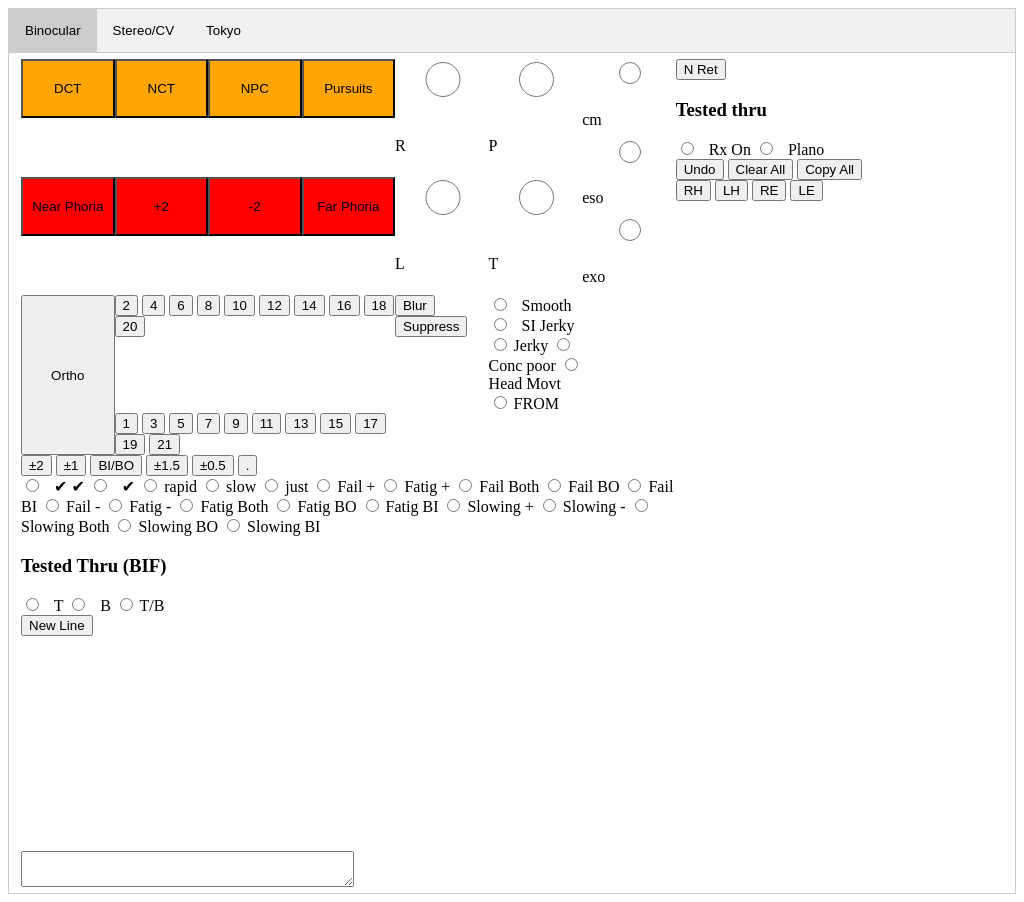
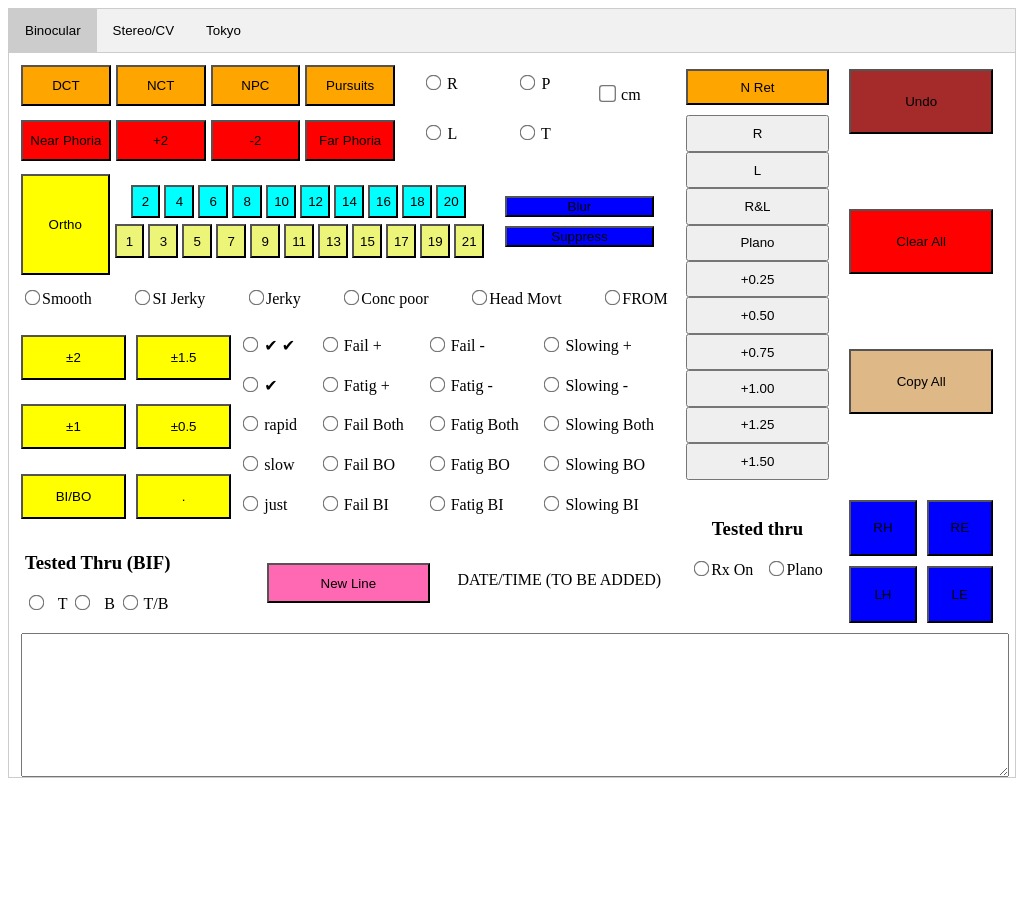
Before and after one commit to viclok/optom-app, an Electron app: page index.html in a window 1024 px wide. After the commit the page ends 800 px from the top, so only its background shows below. Drawn offline with Linux system fonts and the light colour scheme.

Commit message:
css for first page

```diff
--- a/controls.js
+++ b/controls.js
@@ -4,7 +4,7 @@ const buttonDict = new Map([
     ["Far Phoria", "Phoria @ 3m"],
     ["+2", "Under +2:"],
     ["-2", "Under -2:"],
-    ["BI/BO", ".8BI/12BO facility"]
+    ["BI/BO", "8BI/12BO facility"]
 ])
 var copyState = []
 var backup = []
@@ -96,9 +96,6 @@ document.querySelector(".nRetButton").addEventListener("click", () => {
     document.querySelector(".nretOptions").style.display = "block"
 })
 
-document.querySelector(".closeButton").addEventListener("click", () => {
-    document.querySelector(".nretOptions").style.display = "none"
-})
 // Other
 document.getElementById("defaultTab").click()
 console.log("h")
--- a/index.html
+++ b/index.html
@@ -27,24 +27,15 @@
           <button class="optomNoteButton">Far Phoria</button>
         </div>
         <div class="lr-radio mod-1-3">
-          <input type="radio" id="r-radio" name="lr-radio" value="R" class="optomNoteButton radioButton">
-          <label for="r-radio">R</label>
-          <input type="radio" id="l-radio" name="lr-radio" value="L" class="optomNoteButton radioButton">
-          <label for="l-radio">L</label>
+          <label for="r-radio"><input type="radio" id="r-radio" name="lr-radio" value="R" class="optomNoteButton radioButton">R</label>
+          <label for="l-radio"><input type="radio" id="l-radio" name="lr-radio" value="L" class="optomNoteButton radioButton">L</label>
         </div>
         <div class="pt-radio mod-1-4">
-          <input type="radio" id="p-radio" name="pt-radio" value="P" class="optomNoteButton radioButton">
-          <label for="p-radio">P</label>
-          <input type="radio" id="t-radio" name="pt-radio" value="T" class="optomNoteButton radioButton">
-          <label for="t-radio">T</label>
+          <label for="p-radio"><input type="radio" id="p-radio" name="pt-radio" value="P" class="optomNoteButton radioButton">P</label>
+          <label for="t-radio"><input type="radio" id="t-radio" name="pt-radio" value="T" class="optomNoteButton radioButton">T</label>
         </div>
         <div class="units-radio mod-1-5">
-          <input type="radio" id="cm-radio" name="units-radio" value="cm" class="optomNoteButton radioButton">
-          <label for="cm-radio">cm</label>
-          <input type="radio" id="eso-radio" name="units-radio" value="eso" class="optomNoteButton radioButton">
-          <label for="eso-radio">eso</label>
-          <input type="radio" id="exo-radio" name="units-radio" value="exo" class="optomNoteButton radioButton">
-          <label for="exo-radio">exo</label>
+          <label for="cm-checkbox"><input type="checkbox" id="cm-checkbox" name="cm-checkbox" value="cm" class="optomNoteButton checkboxButton">cm</label>
         </div>
         <div class="ortho-button mod-1-6">
           <button class="optomNoteButton">Ortho</button>
@@ -79,18 +70,24 @@
           <button class="optomNoteButton">Suppress</button>
         </div>
         <div class="movement-radio mod-1-10">
-          <input type="radio" id="smooth-radio" name="movement-radio" value="smooth" class="optomNoteButton radioButton">
-          <label for="smooth-radio">Smooth</label>
-          <input type="radio" id="si-jerky-radio" name="movement-radio" value="SI jerky" class="optomNoteButton radioButton">
-          <label for="si-jerky-radio">SI Jerky</label>
-          <input type="radio" id="jerky-radio" name="movement-radio" value="jerky" class="optomNoteButton radioButton">
-          <label for="jerky-radio">Jerky</label>
-          <input type="radio" id="conc-poor-radio" name="movement-radio" value="conc poor" class="optomNoteButton radioButton">
-          <label for="conc-poor-radio">Conc poor</label>
-          <input type="radio" id="head-movt-radio" name="movement-radio" value="head movt" class="optomNoteButton radioButton">
-          <label for="head-movt-radio">Head Movt</label>
-          <input type="radio" id="from-radio" name="movement-radio" value="from" class="optomNoteButton radioButton">
-          <label for="from-radio">FROM</label>
+          <label for="smooth-radio">
+            <input type="radio" id="smooth-radio" name="movement-radio" value="smooth" class="optomNoteButton radioButton">Smooth
+          </label>
+          <label for="si-jerky-radio">
+            <input type="radio" id="si-jerky-radio" name="movement-radio" value="SI jerky" class="optomNoteButton radioButton">SI Jerky
+          </label>
+          <label for="jerky-radio">
+            <input type="radio" id="jerky-radio" name="movement-radio" value="jerky" class="optomNoteButton radioButton">Jerky
+          </label>
+          <label for="conc-poor-radio">
+            <input type="radio" id="conc-poor-radio" name="movement-radio" value="conc poor" class="optomNoteButton radioButton">Conc poor
+          </label>
+          <label for="head-movt-radio">
+            <input type="radio" id="head-movt-radio" name="movement-radio" value="head movt" class="optomNoteButton radioButton">Head Movt
+          </label>
+          <label for="from-radio">
+            <input type="radio" id="from-radio" name="movement-radio" value="from" class="optomNoteButton radioButton">FROM
+          </label>
         </div>
       </div>
 
@@ -105,49 +102,90 @@
           <button class="optomNoteButton">.</button>
         </div>
         <div class="speed-fatigue-radio mod-1-12">
+          <label for="double-tick-radio">
               <input type="radio" id="double-tick-radio" name="speed-fatigue-radio" value="&#10004; &#10004;" class="optomNoteButton radioButton">
-          <label for="double-tick-radio">&#10004; &#10004;</label>
+              &#10004; &#10004;
+          </label>
+          <label for="tick-radio">
               <input type="radio" id="tick-radio" name="speed-fatigue-radio" value="&#10004;" class="optomNoteButton radioButton">
-          <label for="tick-radio">&#10004;</label>
+              &#10004;
+          </label>
+          <label for="rapid-radio">
               <input type="radio" id="rapid-radio" name="speed-fatigue-radio" value="rapid" class="optomNoteButton radioButton">
-          <label for="rapid-radio">rapid</label>
+              rapid
+          </label>
+          <label for="slow-radio">
               <input type="radio" id="slow-radio" name="speed-fatigue-radio" value="slow" class="optomNoteButton radioButton">
-          <label for="slow-radio">slow</label>
+              slow
+          </label>
+          <label for="just-radio">
               <input type="radio" id="just-radio" name="speed-fatigue-radio" value="just" class="optomNoteButton radioButton">
-          <label for="just-radio">just</label>
+              just
+          </label>
 
+          <label for="fail-plus-radio">
               <input type="radio" id="fail-plus-radio" name="speed-fatigue-radio" value="Fail +" class="optomNoteButton radioButton">
-          <label for="fail-plus-radio">Fail +</label>
+              Fail +
+          </label>
+          <label for="fatig-plus-radio">
               <input type="radio" id="fatig-plus-radio" name="speed-fatigue-radio" value="Fatig +" class="optomNoteButton radioButton">
-          <label for="fatig-plus-radio">Fatig +</label>
+              Fatig +
+          </label>
+          <label for="fail-both-radio">
               <input type="radio" id="fail-both-radio" name="speed-fatigue-radio" value="Fail Both" class="optomNoteButton radioButton">
-          <label for="fail-both-radio">Fail Both</label>
+              Fail Both
+          </label>
+          <label for="fail-bo-radio">
               <input type="radio" id="fail-bo-radio" name="speed-fatigue-radio" value="Fail BO" class="optomNoteButton radioButton">
-          <label for="fail-bo-radio">Fail BO</label>
+              Fail BO
+          </label>
+          <label for="fail-bi-radio">
               <input type="radio" id="fail-bi-radio" name="speed-fatigue-radio" value="Fail BI" class="optomNoteButton radioButton">
-          <label for="fail-bi-radio">Fail BI</label>
+              Fail BI
+          </label>
 
+          <label for="fail-minus-radio">
               <input type="radio" id="fail-minus-radio" name="speed-fatigue-radio" value="Fail -" class="optomNoteButton radioButton">
-          <label for="fail-minus-radio">Fail -</label>
+              Fail -
+          </label>
+          <label for="fatig-minus-radio">
               <input type="radio" id="fatig-minus-radio" name="speed-fatigue-radio" value="Fatig -" class="optomNoteButton radioButton">
-          <label for="fatig-minus-radio">Fatig -</label>
+              Fatig -
+          </label>
+          <label for="fatig-both-radio">
               <input type="radio" id="fatig-both-radio" name="speed-fatigue-radio" value="Fatig Both" class="optomNoteButton radioButton">
-          <label for="fatig-both-radio">Fatig Both</label>
+              Fatig Both
+          </label>
+          <label for="fatig-bo-radio">
               <input type="radio" id="fatig-bo-radio" name="speed-fatigue-radio" value="Fatig BO" class="optomNoteButton radioButton">
-          <label for="fatig-bo-radio">Fatig BO</label>
+              Fatig BO
+          </label>
+          <label for="fatig-bi-radio">
               <input type="radio" id="fatig-bi-radio" name="speed-fatigue-radio" value="Fatig BI" class="optomNoteButton radioButton">
-          <label for="fatig-bi-radio">Fatig BI</label>
+              Fatig BI
+          </label>
 
+          <label for="slowing-plus-radio">
               <input type="radio" id="slowing-plus-radio" name="speed-fatigue-radio" value="Slowing +" class="optomNoteButton radioButton">
-          <label for="slowing-plus-radio">Slowing +</label>
+              Slowing +
+          </label>
+          <label for="slowing-minus-radio">
               <input type="radio" id="slowing-minus-radio" name="speed-fatigue-radio" value="Slowing -" class="optomNoteButton radioButton">
-          <label for="slowing-minus-radio">Slowing -</label>
+              Slowing -
+          </label>
+          <label for="slowing-both-radio">
               <input type="radio" id="slowing-both-radio" name="speed-fatigue-radio" value="Slowing Both" class="optomNoteButton radioButton">
-          <label for="slowing-both-radio">Slowing Both</label>
+              Slowing Both
+          </label>
+          <label for="slowing-bo-radio">
               <input type="radio" id="slowing-bo-radio" name="speed-fatigue-radio" value="Slowing BO" class="optomNoteButton radioButton">
-          <label for="slowing-bo-radio">Slowing BO</label>
+              Slowing BO
+          </label>
+          <label for="slowing-bi-radio">
               <input type="radio" id="slowing-bi-radio" name="speed-fatigue-radio" value="Slowing BI" class="optomNoteButton radioButton">
-          <label for="slowing-bi-radio">Slowing BI</label>
+              Slowing BI
+          </label>
+
         </div>
         <div class="tested-thru-bif mod-1-13">
           <h3>Tested Thru (BIF)</h3>
@@ -162,6 +200,9 @@
         </div>
         <div class="new-line mod-1-14">
           <button class="optomNoteButton newlineButton">New Line</button>
+        </div>
+        <div class="mod-1-19">
+          <p>DATE/TIME (TO BE ADDED)</p>
         </div>
       </div>
 
@@ -180,16 +221,13 @@
             <button class="optomNoteButton">+1.00</button>
             <button class="optomNoteButton">+1.25</button>
             <button class="optomNoteButton">+1.50</button>
-            <button class="closeButton">Close</button>
           </div>
         </div>
         <div class="tested-thru mod-1-16">
           <h3>Tested thru</h3>
           <div class="tested-thru-radio">
-            <input type="radio" id="rx-radio" name="tested-thru-radio" value="Rx On" class="optomNoteButton radioButton">
-            <label for="rx-radio">Rx On</label>
-            <input type="radio" id="plano-radio" name="tested-thru-radio" value="Plano" class="optomNoteButton radioButton">
-            <label for="plano-radio">Plano</label>
+            <label for="rx-radio"><input type="radio" id="rx-radio" name="tested-thru-radio" value="Rx On" class="optomNoteButton radioButton">Rx On</label>
+            <label for="plano-radio"><input type="radio" id="plano-radio" name="tested-thru-radio" value="Plano" class="optomNoteButton radioButton">Plano</label>
           </div>
         </div>
         <div class="options-module mod-1-17">
@@ -314,6 +352,9 @@
     <div id="TODO" class="tabcontent">
     </div>
 
+
+
+
     <script src="./controls.js"></script>
   </body>
 </html>
--- a/main.js
+++ b/main.js
@@ -2,8 +2,8 @@ const { app, BrowserWindow } = require('electron')
 
 const createWindow = () => {
     const win = new BrowserWindow({
-      width: 800,
-      height: 600
+      width: 1024,
+      height: 768
     })
 
     win.loadFile('index.html')
--- a/styles.css
+++ b/styles.css
@@ -5,6 +5,13 @@
     background-color: #f1f1f1;
   }
 
+  input[type="radio"] {
+    transform: scale(1.2);  /* Scales up the radio button by 1.5 times */
+  }
+
+  input[type="checkbox"] {
+    transform: scale(1.3);  /* Scales up the radio button by 1.5 times */
+  }
   /* Style the buttons that are used to open the tab content */
   .tab button {
     background-color: inherit;
@@ -29,103 +36,354 @@
   /* Style the tab content */
   .tabcontent {
     display: none;
-    grid-template-rows: repeat(2, 1fr);
-    grid-template-columns: repeat(3, 1fr);
+    /* grid-template-rows: repeat(2, 1fr);
+    grid-template-columns: repeat(3, 1fr); */
     padding: 6px 12px;
     border: 1px solid #ccc;
     border-top: none;
   }
 
+  .binocular-tab {
+    height: 89vh;
+    display: grid;
+    grid-template-rows: 2fr 2fr 1fr;
+    grid-template-columns: 2fr 1fr;
+  }
+
   .binocular-section-1 {
-    grid-column: 1 / 3 ;
+    grid-row: 1/2;
+    grid-column: 1/2;
     display: grid;
-    grid-template-rows: repeat(3, 1fr);
+    grid-template-rows: repeat(5, minmax(0, 1fr));
     grid-template-columns: repeat(7, 1fr);
   }
 
   .mod-1-1 {
-    grid-column: 1 / 5 ;
-    display: grid;
-    grid-template-columns: repeat(4, 1fr);
+    grid-row: 1;
+    grid-column: 1 / 5;
+    display: flex;
+    justify-content: space-between;
+    column-gap: 5px;
   }
 
-  .mod-1-1 > .optomNoteButton {
+  .mod-1-1 > button {
+    position: relative;
+    background-color: orange;
+    height: 75%;
     width: 100%;
+    top: 10%;
+  }
+
+  .mod-1-2 {
+    grid-row: 2;
+    grid-column: 1 / 5;
+    display: flex;
+    justify-content: space-between;
+    column-gap: 5px;
+  }
+
+  .mod-1-2 > button {
+    position: relative;
+    background-color: red;
+    height: 75%;
+    width: 100%;
+    top: 10%;
+  }
+
+  .mod-1-3 {
+    grid-row: 1 / 3;
+    grid-column: 5 / 6;
+    display: flex;
+    flex-direction: column;
+    align-items: center;
+  }
+
+  .mod-1-3 > :nth-child(1) {
+    position: relative;
+    bottom: 4px;
+  }
+
+  .mod-1-3 > :nth-child(2) {
+    position: relative;
+    top: 8px;
+  }
+
+  .mod-1-4 {
+    grid-row: 1 / 3;
+    grid-column: 6 / 7;
+    display: flex;
+    flex-direction: column;
+    align-items: center;
+  }
+
+  .mod-1-4 > :nth-child(1) {
+    position: relative;
+    bottom: 4px;
+  }
+
+  .mod-1-4 > :nth-child(2) {
+    position: relative;
+    top: 8px;
+  }
+
+
+  .mod-1-5 {
+    grid-row: 1 / 3;
+    grid-column: 7 / 8;
+    display: flex;
+    justify-content: center;
+    align-items: center;
+  }
+
+  .mod-1-5 > label {
+    position: relative;
+    right: 8px;
+    bottom: 20px;
+  }
+
+  .mod-1-5 > label > input {
+    position: relative;
+    right: 4px;
+  }
+
+  .mod-1-3 > label > input {
+    position: relative;
+    right: 4px;
+
+  }
+
+  .mod-1-4 > label > input {
+    position: relative;
+    right: 4px;
+  }
+
+  .mod-1-6 {
+    grid-row: 3 / 5;
+    grid-column: 1;
+    display: flex;
+    justify-content: center;
+    align-items: center;
+    padding: 5px;
+    padding-left: 0px;
+  }
+
+  .mod-1-6 > button {
+    height: 100%;
+    width: 100%;
+    background-color: yellow;
+  }
+
+  .mod-1-7 {
+    grid-row: 3 / 4;
+    grid-column: 2 / 6;
+    position: relative;
+    top: 16px;
+    left: 16px;
+  }
+
+  .mod-1-7 > button {
+    width: 8%;
+    height: 60%;
+    background-color: aqua;
+  }
+
+  .mod-1-8 {
+    grid-row: 4 / 5;
+    grid-column: 2 / 6;
+  }
+
+  .mod-1-8 > button {
+    width: 8%;
+    height: 60%;
+    background-color: rgb(237, 245, 121);
+  }
+
+  .mod-1-9 {
+    grid-row: 3 / 5;
+    grid-column: 6 / 8;
+    display: flex;
+    flex-direction: column;
+    justify-content: space-evenly;
+  }
+
+  .mod-1-9 > button {
+    width: 80%;
+    position: relative;
+    left: 16px;
+    background-color: blue;
+  }
+
+  .mod-1-9 > :nth-child(1) {
+    position: relative;
+    top: 4px;
+  }
+
+
+  .mod-1-9 > :nth-child(2) {
+    position: relative;
+    bottom: 10px;
+  }
+
+  .mod-1-10 {
+    grid-row: 5;
+    grid-column: 1 / 8;
+    padding-top: 8px;
+    padding-right: 8px;
+    display: flex;
+    justify-content: space-between;
+  }
+
+
+  .binocular-section-2 {
+    grid-row: 2 / 3;
+    grid-column: 1 / 2;
+    display: grid;
+    grid-template-rows: 2fr 1fr;
+    grid-template-columns: 1fr 1fr 1fr;
+  }
+
+  .mod-1-11 {
+    grid-row: 1;
+    grid-column: 1;
+    display: grid;
+    grid-template-rows: repeat(3, 1fr);
+    grid-auto-flow: column;
+    grid-gap: 10px;
+    padding-right: 8px;
+  }
+
+  .mod-1-11 > button {
+    height: 75%;
+    background-color: yellow;
+  }
+
+  .mod-1-12 {
+    grid-row: 1;
+    grid-column: 2 / 4;
+    display: grid;
+    grid-template-rows: repeat(5, 1fr);
+    grid-auto-flow: column;
+  }
+
+  .mod-1-12 > label {
+    /* flex: 1 0 25% */
+  }
+
+  .mod-1-13 {
+    grid-row: 2;
+    grid-column: 1;
+    padding-left: 4px;
+    padding-bottom: 20px;
+  }
+
+  .mod-1-14 {
+    grid-row: 2;
+    grid-column: 2;
+    display: flex;
+    justify-content: center;
+    align-items: center;
+  }
+
+  .mod-1-14 > button {
+    position: relative;
+    width: 75%;
+    height: 40%;
+    background-color: hotpink;
+  }
+
+  .mod-1-19 {
+    grid-row: 2;
+    grid-column: 3;
+    padding-top: 10%;
+  }
+
+
+  .binocular-section-3 {
+    grid-row: 1 / 3;
+    grid-column: 2 / 3;
+    display: grid;
+    grid-template-rows: 3fr 1fr;
+    grid-template-columns: repeat(2, 1fr);
+  }
+
+  .mod-1-15 {
+    grid-row: 1;
+    grid-column: 1;
+    display: grid;
+    grid-template-rows: 1fr 10fr;
+    padding: 10px;
+    gap: 10px;
+  }
+
+  .mod-1-15 > :nth-child(1) {
     background-color: orange;
+  }
+
+  .nretOptions {
+    display: grid;
+    grid-template-rows: repeat(10, 1fr);
+    grid-auto-flow: column;
+  }
+
+  .mod-1-16 {
+    grid-row: 2;
+    grid-column: 1;
+    /* display: grid; */
+    /* grid-template-rows: 1fr 2fr; */
+    text-align: center;
+    padding-top: 10px;
+  }
+
+  .tested-thru-radio {
+    /* grid-template-rows: repeat(2, 1fr);
+    grid-template-columns: 1fr;
+    grid-auto-flow: column; */
+    padding-right: 10px;
+  }
+
+  .mod-1-17 {
+    grid-row: 1;
+    grid-column: 2;
+    display: grid;
+    grid-template-rows: repeat(3, 1fr);
+    grid-auto-flow: column;
+    gap: 10px;
+    padding: 10px;
+  }
+
+  .mod-1-17 > button {
     height: 50%;
   }
 
-  .mod-1-2 {
-    grid-column: 1 / 5 ;
+  .mod-1-18 {
+    grid-row: 2;
+    grid-column: 2;
     display: grid;
-    grid-template-columns: repeat(4, 1fr);
+    grid-template-rows: repeat(2, 1fr);
+    grid-auto-flow: column;
+    gap: 10px;
+    padding: 10px;
   }
 
-  .mod-1-2 > .optomNoteButton {
-    width: 100%;
-    background-color: red;
-    height: 50%;
+  .mod-1-18 > button {
+    background-color: blue;
   }
 
-  .mod-1-3 {
-    grid-column: 5 / 6;
-    grid-row: 1 / 3;
-    display: grid;
+  .undoButton {
+    background-color: brown;
   }
 
-  .mod-1-4 {
-    grid-column: 6 / 7;
-    grid-row: 1 / 3;
-    display: grid;
+  .clearButton {
+    background-color: red;
   }
 
-  .mod-1-5 {
-    grid-column: 7 / 8;
-    grid-row: 1 / 3;
-    display: grid;
-  }
-
-  .mod-1-6 {
-    grid-column: 1 / 2 ;
-    grid-row: 3 / 5;
-  }
-
-  .mod-1-6 > .optomNoteButton {
-    width: 100%;
-    height: 100%;
-  }
-
-  .mod-1-7 {
-    grid-column: 2 / 5 ;
-    grid-row: 3 / 4;
-  }
-
-  .mod-1-7 > .optomNoteButton {
-    bottom: 0%;
-  }
-
-  .mod-1-8 {
-    grid-column: 2 / 5 ;
-    grid-row: 4 / 5;
-  }
-
-  .binocular-section-2 {
-    grid-column: 1 / 3;
-  }
-
-  .binocular-section-3 {
-    grid-row: 1 / 3;
-    grid-column: 3 / 4;
-  }
-
-  .nretOptions {
-    display: none;
+  .copyButton {
+    background-color: burlywood;
   }
 
   #copyBox {
     width: 100%;
+    height: 100%;
+    grid-row: 3 / 4;
+    grid-column: 1 / 3;
   }
-
-  .mod-1-1 {
-    grid-template-columns: 1 / 4;
-  }
```
Lines whose indentation alone changed are shown as unchanged.
